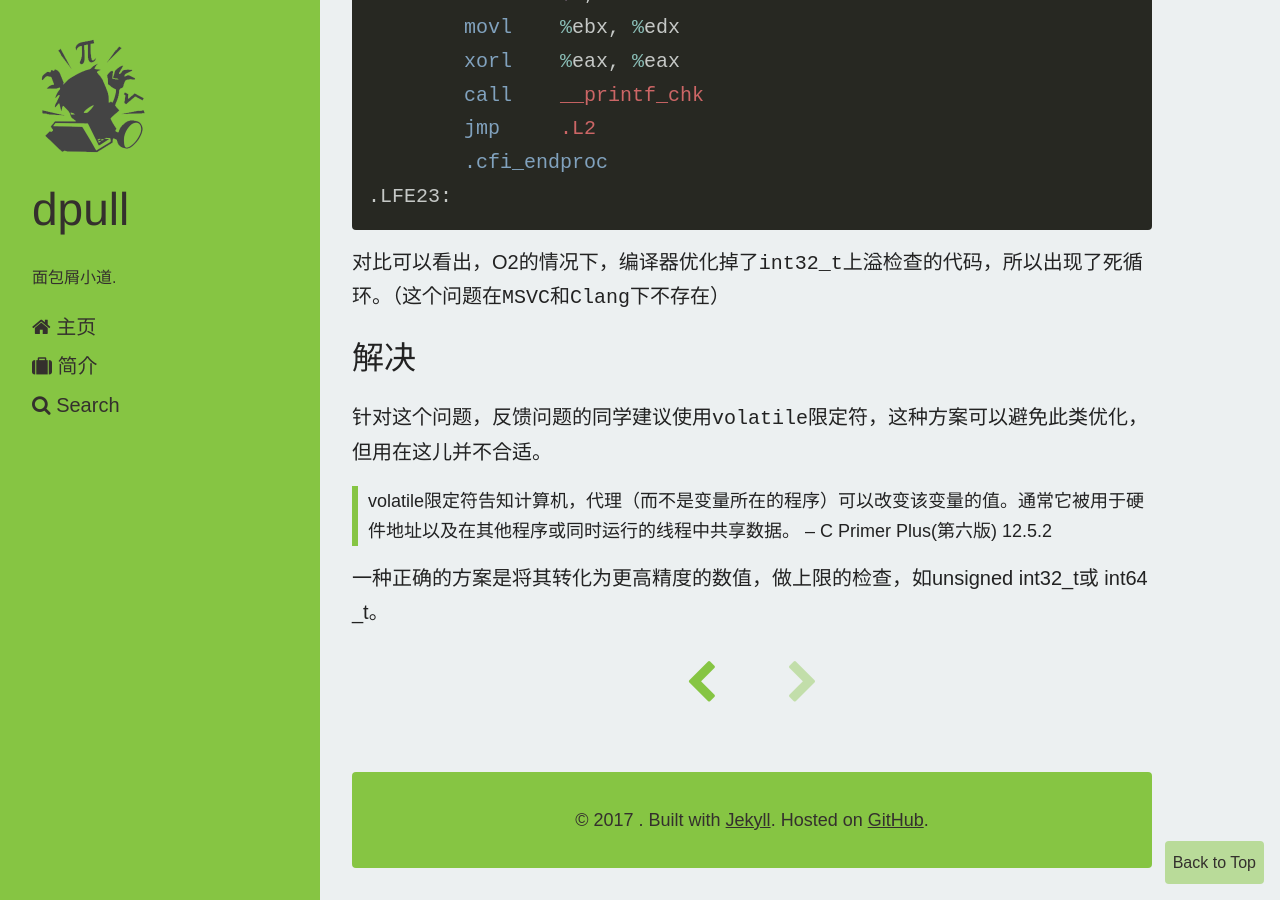
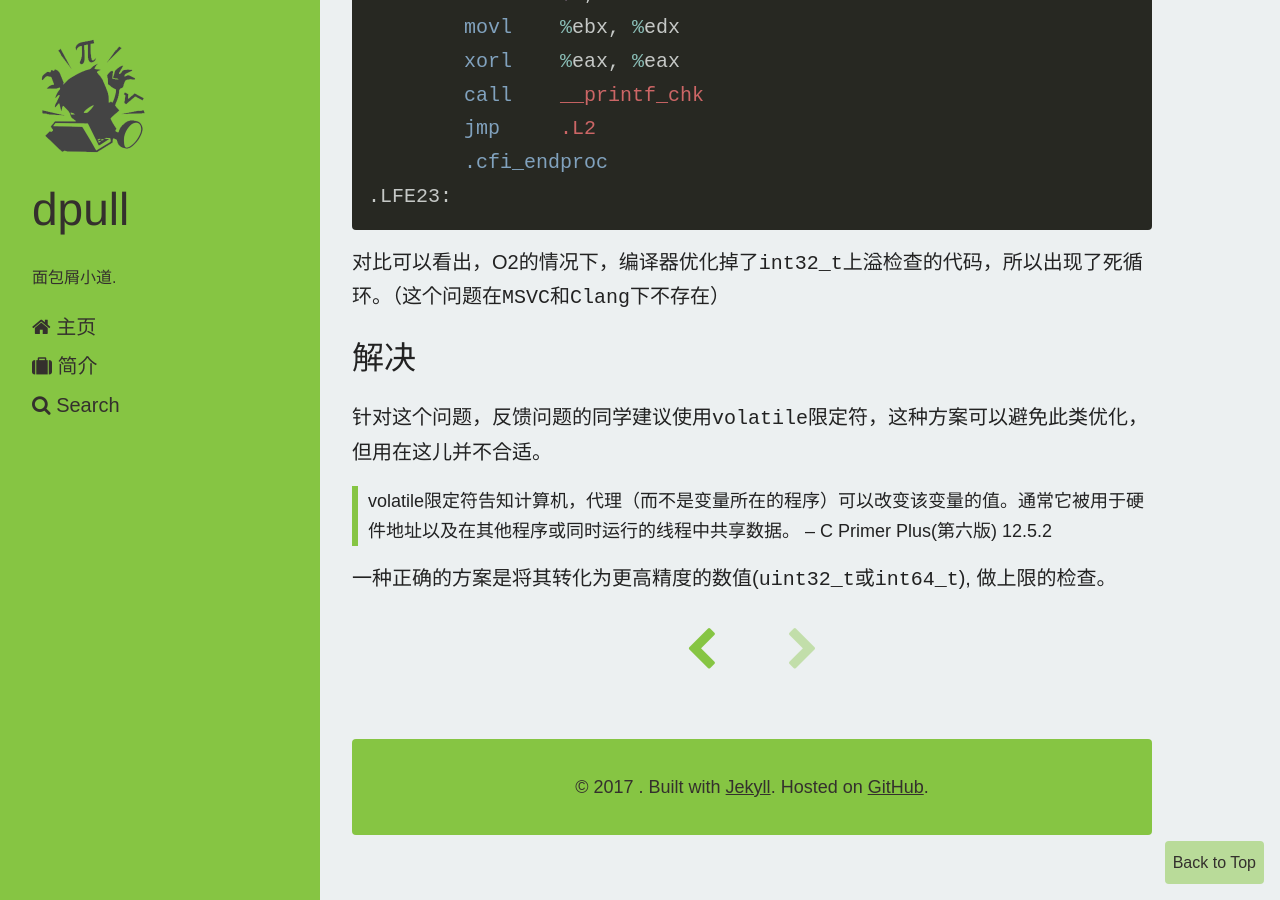
Before and after one commit to dpull/dpull.github.io, a Jekyll site: the page built from _posts/2017-12-02-gcc_o2_int_overflow.md, in a window 1280 px wide and 900 px high, scrolled down 2879 px. Built offline with Jekyll 4.4.1, drawn with Linux system fonts in a browser that asks for light colours; nearby versions of some CDN libraries.

Commit message:
Update 2017-12-02-gcc_o2_int_overflow.md

```diff
--- a/_posts/2017-12-02-gcc_o2_int_overflow.md
+++ b/_posts/2017-12-02-gcc_o2_int_overflow.md
@@ -99,4 +99,4 @@ main:
 >volatile限定符告知计算机，代理（而不是变量所在的程序）可以改变该变量的值。通常它被用于硬件地址以及在其他程序或同时运行的线程中共享数据。
 >-- C Primer Plus(第六版) 12.5.2
 
-一种正确的方案是将其转化为更高精度的数值，做上限的检查，如unsigned int32_t或 int64_t。
+一种正确的方案是将其转化为更高精度的数值(`uint32_t`或`int64_t`), 做上限的检查。
```
